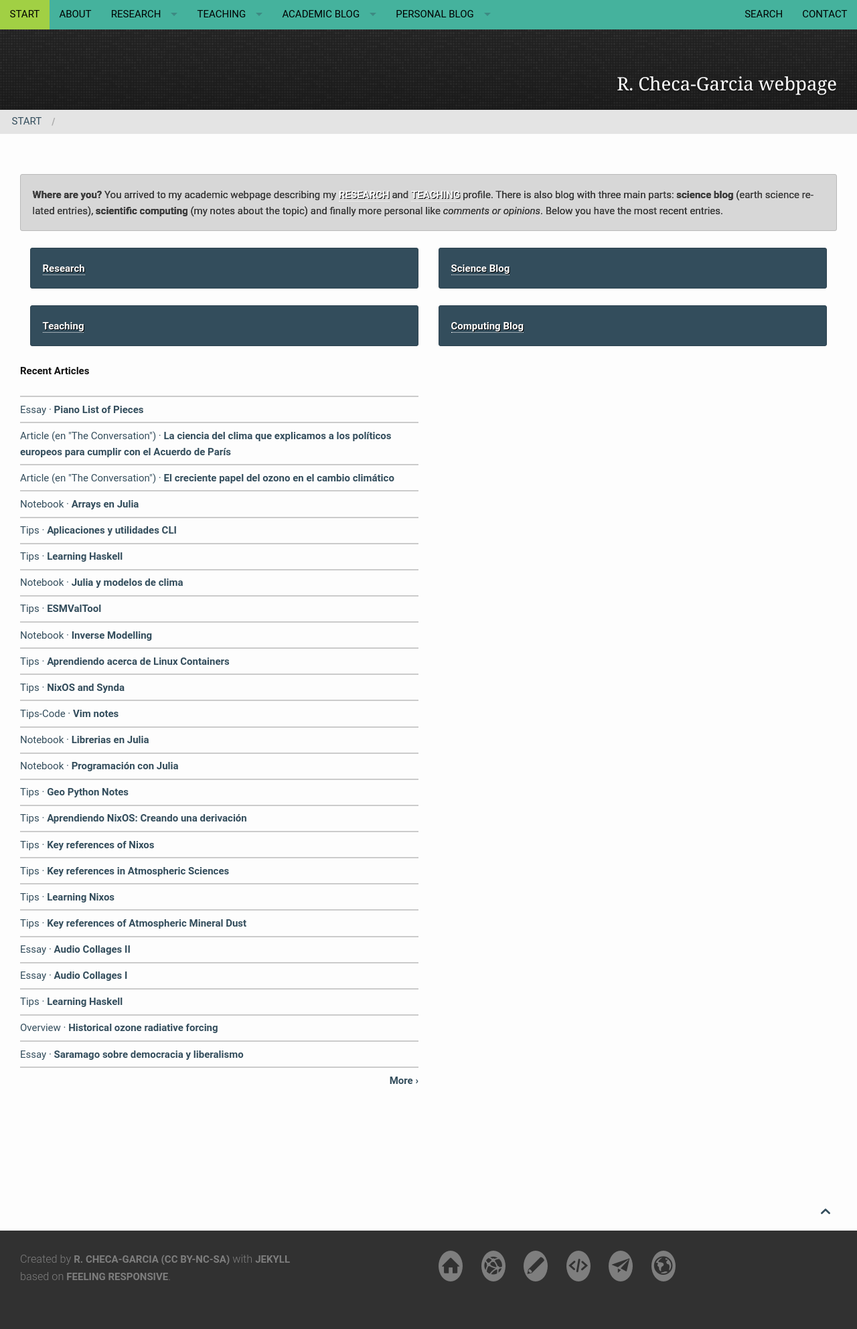
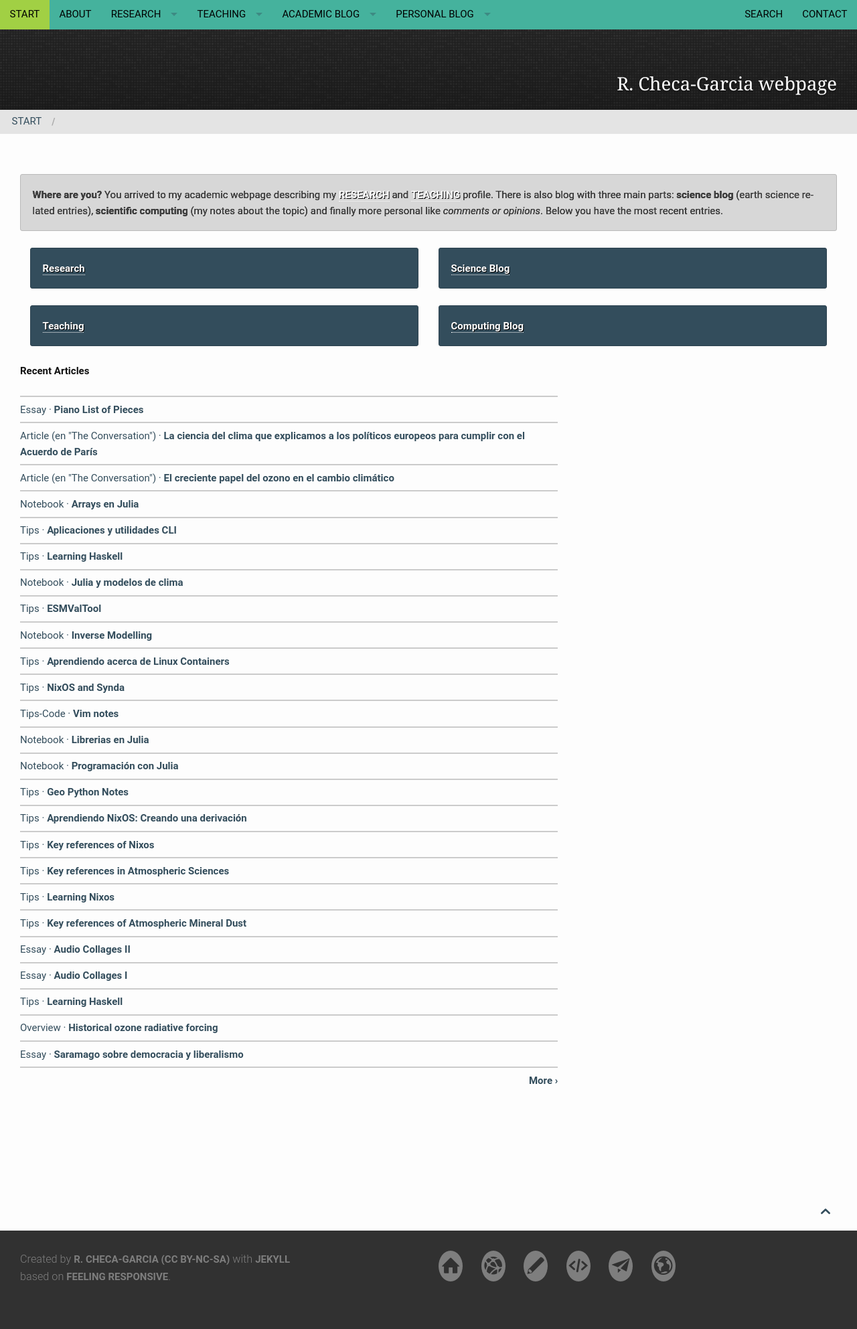
Before and after one commit to RCHG/rchg.github.io, a Jekyll site: the page built from pages/pages-root-folder/index.md, in a window 1280 px wide. Shown: the whole page at 67% size. Built offline with Jekyll 4.4.1, drawn with Linux system fonts in a browser that asks for light colours; nearby versions of some CDN libraries; comment, search, counter and statistics services are not loaded.

Commit message:
Update frontpage.html

```diff
--- a/_layouts/frontpage.html
+++ b/_layouts/frontpage.html
@@ -54,7 +54,7 @@ format: blog-index
     </div>-->
         <div class="row">
 
-        <div class="small-6 columns">
+        <div class="small-8 columns">
             {% unless site.posts == empty %}
             <p><strong>{{ site.data.language.recent_articles }}</strong></p>
             {% include list-posts entries='25' offset='0' %}
```
